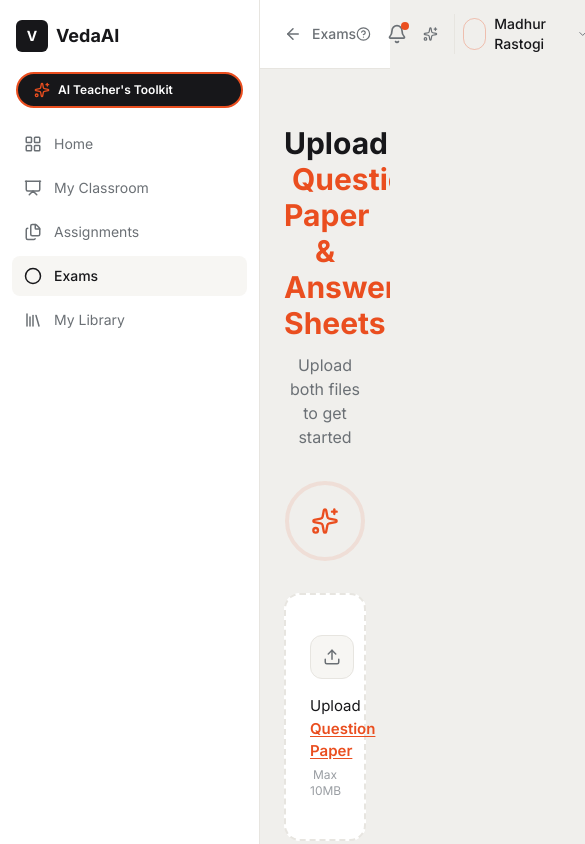
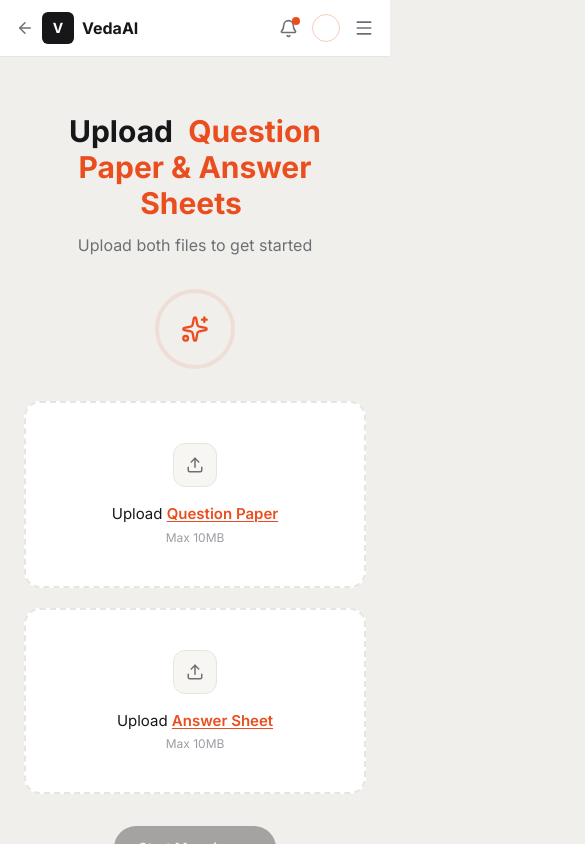
Before and after one commit to abhigyansinhaa/aiEvaluator, a Next.js app: page / in a window 390 px wide. Shown: the top 844 px of the page, 585 px wide, since content can reach past the window. Built offline with nearby package versions, Linux system fonts and the light colour scheme.

Commit message:
fixed responsiveness

```diff
--- a/src/app/layout.tsx
+++ b/src/app/layout.tsx
@@ -16,8 +16,8 @@
 
 export default function RootLayout({ children }: { children: React.ReactNode }) {
   return (
-    <html lang="en" className={`${inter.variable} h-full antialiased`}>
-      <body className="min-h-full flex flex-col">{children}</body>
+    <html lang="en" className={`${inter.variable} h-dvh antialiased`}>
+      <body className="h-dvh flex flex-col overflow-hidden">{children}</body>
     </html>
   );
 }
--- a/src/components/AppShell.tsx
+++ b/src/components/AppShell.tsx
@@ -1,5 +1,6 @@
 "use client";
 
+import { useState } from "react";
 import {
   ArrowLeft,
   Bell,
@@ -9,9 +10,11 @@
   HelpCircle,
   LayoutGrid,
   Library,
+  Menu,
   Presentation,
   School,
   Sparkles,
+  X,
 } from "lucide-react";
 
 interface AppShellProps {
@@ -27,64 +30,138 @@
   { icon: Library, label: "My Library" },
 ];
 
-export function AppShell({ sidebarExpanded, children }: AppShellProps) {
+function BrandMark() {
   return (
-    <div className="flex-1 flex min-h-0 bg-bg">
-      <aside
-        className={`shrink-0 flex flex-col border-r border-line bg-surface transition-all duration-300 ${
-          sidebarExpanded ? "w-[260px]" : "w-[72px]"
-        }`}
-      >
-        <div className={`flex items-center gap-2 px-4 py-5 ${sidebarExpanded ? "" : "justify-center px-0"}`}>
     <div className="w-8 h-8 rounded-md bg-ink flex items-center justify-center shrink-0">
       <span className="text-white text-sm font-bold">V</span>
     </div>
-          {sidebarExpanded && <span className="font-bold text-lg text-ink">VedaAI</span>}
-        </div>
+  );
+}
 
-        <div className={`px-4 mb-4 ${sidebarExpanded ? "" : "px-2 flex justify-center"}`}>
+function ToolkitPill({ compact }: { compact: boolean }) {
+  return (
     <div
       className={`flex items-center gap-2 rounded-full border-2 border-orange bg-ink text-white ${
-              sidebarExpanded ? "px-4 py-2" : "p-2"
+        compact ? "p-2" : "px-4 py-2"
       }`}
     >
       <Sparkles size={16} className="text-orange shrink-0" />
-            {sidebarExpanded && <span className="text-xs font-semibold whitespace-nowrap">AI Teacher&apos;s Toolkit</span>}
+      {!compact && <span className="text-xs font-semibold whitespace-nowrap">AI Teacher&apos;s Toolkit</span>}
     </div>
-        </div>
+  );
+}
 
-        <nav className="flex-1 px-3 space-y-1">
-          {NAV_ITEMS.map(({ icon: Icon, label, active }) => (
-            <div
-              key={label}
-              className={`flex items-center gap-3 rounded-lg px-3 py-2.5 text-sm ${
-                active ? "bg-surface-muted text-ink font-medium" : "text-ink-soft"
-              } ${sidebarExpanded ? "" : "justify-center px-0"}`}
-              title={sidebarExpanded ? undefined : label}
-            >
-              <Icon size={18} className="shrink-0" />
-              {sidebarExpanded && <span>{label}</span>}
-            </div>
-          ))}
-        </nav>
-
-        <div className={`px-3 pb-4 ${sidebarExpanded ? "" : "px-2 flex justify-center"}`}>
-          <div className={`flex items-center gap-2.5 rounded-xl border border-line bg-surface-muted ${sidebarExpanded ? "px-3 py-2.5" : "p-2"}`}>
+function SchoolBadge({ compact }: { compact: boolean }) {
+  return (
+    <div className={`flex items-center gap-2.5 rounded-xl border border-line bg-surface-muted ${compact ? "p-2" : "px-3 py-2.5"}`}>
       <div className="w-8 h-8 rounded-md bg-green-soft border border-green-border flex items-center justify-center shrink-0">
         <School size={16} className="text-green" />
       </div>
-            {sidebarExpanded && (
+      {!compact && (
         <div className="min-w-0">
           <p className="text-xs font-semibold text-ink truncate">Delhi Public School</p>
           <p className="text-[11px] text-ink-faint truncate">Bokaro Steel City</p>
         </div>
       )}
     </div>
+  );
+}
+
+function NavList({ expanded, onNavigate }: { expanded: boolean; onNavigate?: () => void }) {
+  return (
+    <nav className="flex-1 px-3 space-y-1">
+      {NAV_ITEMS.map(({ icon: Icon, label, active }) => (
+        <button
+          key={label}
+          onClick={onNavigate}
+          className={`w-full flex items-center gap-3 rounded-lg px-3 py-2.5 text-sm text-left ${
+            active ? "bg-surface-muted text-ink font-medium" : "text-ink-soft"
+          } ${expanded ? "" : "justify-center px-0"}`}
+          title={expanded ? undefined : label}
+        >
+          <Icon size={18} className="shrink-0" />
+          {expanded && <span>{label}</span>}
+        </button>
+      ))}
+    </nav>
+  );
+}
+
+export function AppShell({ sidebarExpanded, children }: AppShellProps) {
+  const [mobileNavOpen, setMobileNavOpen] = useState(false);
+
+  return (
+    <div className="flex-1 flex flex-col min-h-0 bg-bg">
+      {/* Mobile top bar — no sidebar at this width, matches the Figma mobile frames */}
+      <header className="sm:hidden flex items-center justify-between border-b border-line bg-surface px-4 py-3 shrink-0">
+        <div className="flex items-center gap-2">
+          <ArrowLeft size={18} className="text-ink-soft" />
+          <BrandMark />
+          <span className="font-bold text-ink">VedaAI</span>
+        </div>
+        <div className="flex items-center gap-3.5 text-ink-soft">
+          <div className="relative">
+            <Bell size={19} />
+            <span className="absolute -top-0.5 -right-0.5 w-2 h-2 rounded-full bg-orange" />
+          </div>
+          <div className="w-7 h-7 rounded-full bg-orange-soft border border-orange/30 shrink-0" />
+          <button onClick={() => setMobileNavOpen(true)} aria-label="Open menu">
+            <Menu size={20} />
+          </button>
+        </div>
+      </header>
+
+      {/* Mobile nav drawer */}
+      {mobileNavOpen && (
+        <div className="sm:hidden fixed inset-0 z-50 flex">
+          <div className="absolute inset-0 bg-ink/40" onClick={() => setMobileNavOpen(false)} />
+          <div className="relative w-[78%] max-w-[280px] bg-surface flex flex-col h-full shadow-xl">
+            <div className="flex items-center justify-between px-4 py-4 border-b border-line">
+              <div className="flex items-center gap-2">
+                <BrandMark />
+                <span className="font-bold text-lg text-ink">VedaAI</span>
+              </div>
+              <button onClick={() => setMobileNavOpen(false)} aria-label="Close menu">
+                <X size={20} className="text-ink-soft" />
+              </button>
+            </div>
+            <div className="px-4 py-4">
+              <ToolkitPill compact={false} />
+            </div>
+            <NavList expanded onNavigate={() => setMobileNavOpen(false)} />
+            <div className="px-3 pb-4">
+              <SchoolBadge compact={false} />
+            </div>
+          </div>
+        </div>
+      )}
+
+      <div className="flex-1 flex min-h-0">
+        {/* Desktop/tablet sidebar */}
+        <aside
+          className={`hidden sm:flex shrink-0 flex-col border-r border-line bg-surface transition-all duration-300 ${
+            sidebarExpanded ? "w-[260px]" : "w-[72px]"
+          }`}
+        >
+          <div className={`flex items-center gap-2 px-4 py-5 ${sidebarExpanded ? "" : "justify-center px-0"}`}>
+            <BrandMark />
+            {sidebarExpanded && <span className="font-bold text-lg text-ink">VedaAI</span>}
+          </div>
+
+          <div className={`px-4 mb-4 ${sidebarExpanded ? "" : "px-2 flex justify-center"}`}>
+            <ToolkitPill compact={!sidebarExpanded} />
+          </div>
+
+          <NavList expanded={sidebarExpanded} />
+
+          <div className={`px-3 pb-4 ${sidebarExpanded ? "" : "px-2 flex justify-center"}`}>
+            <SchoolBadge compact={!sidebarExpanded} />
           </div>
         </aside>
 
-      <div className="flex-1 flex flex-col min-w-0">
-        <header className="flex items-center justify-between border-b border-line bg-surface px-6 py-3.5 shrink-0">
+        <div className="flex-1 flex flex-col min-w-0 min-h-0">
+          {/* Desktop/tablet header */}
+          <header className="hidden sm:flex items-center justify-between border-b border-line bg-surface px-6 py-3.5 shrink-0">
             <div className="flex items-center gap-2.5 text-ink-soft">
               <ArrowLeft size={18} />
               <span className="text-sm font-medium text-ink-soft">Exams</span>
@@ -106,5 +183,6 @@
           <main className="flex-1 min-h-0 flex flex-col overflow-hidden">{children}</main>
         </div>
       </div>
+    </div>
   );
 }
```
Lines whose indentation alone changed are shown as unchanged.
